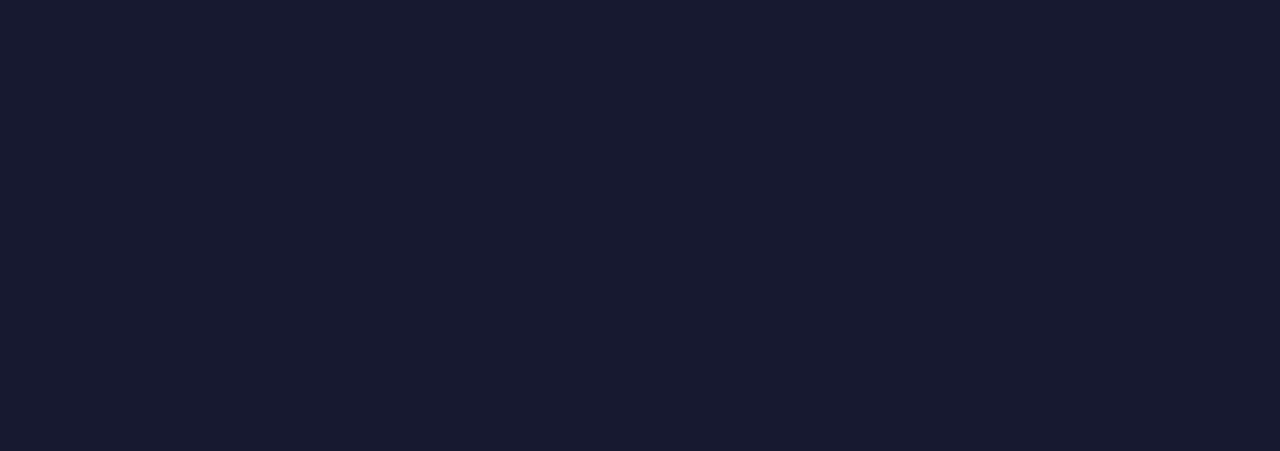
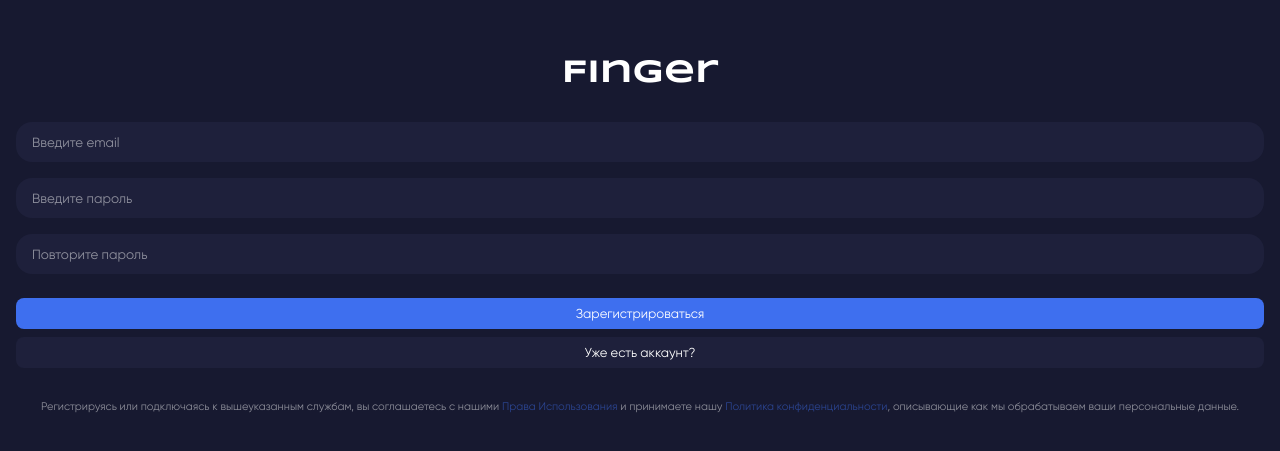
Before and after one commit to dev-kld/finger-client, a Vue app: page /sign-up in a window 1280 px wide. Before the commit this address had no page. Shown: the part 165-616 px from the top of the page. Built offline with nearby package versions, Linux system fonts and the light colour scheme.

Commit message:
feat: sign up page

```diff
--- /dev/null
+++ b/src/assets/styles/components/auth.scss
@@ -0,0 +1,55 @@
+.auth {
+    min-height: 100vh;
+    display: flex;
+    align-items: center;
+
+    &__wrapper {
+        display: flex;
+        align-items: center;
+    }
+
+    &__logo {
+        text-align: center;
+    }
+
+    &__form {
+        margin-top: 32px;
+    }
+
+    &__privacy {
+        opacity: 0.5;
+        text-align: center;
+        font-size: 11px;
+        margin-top: 32px;
+
+        a {
+            color: var(--color-primary);
+        }
+    }
+}
+
+.auth-fields {
+    &__item {
+        &:not(:last-child) {
+            margin-bottom: 16px;
+        }
+    }
+
+    &__reset-password {
+        display: flex;
+        justify-content: flex-end;
+        font-size: 13px;
+        opacity: 0.5;
+        margin-top: 8px;
+    }
+}
+
+.auth-actions {
+    margin-top: 24px;
+
+    &__button {
+        &:not(:last-child) {
+            margin-bottom: 8px;
+        }
+    }
+}
--- a/src/router/index.ts
+++ b/src/router/index.ts
@@ -4,9 +4,14 @@ const router = createRouter({
     history: createWebHistory(import.meta.env.BASE_URL),
     routes: [
         {
-            path: '/login',
-            name: 'Login',
-            component: () => import('~/views/LoginView.vue')
+            path: '/sign-in',
+            name: 'SignIn',
+            component: () => import('~/views/SignInView.vue')
+        },
+        {
+            path: '/sign-up',
+            name: 'SignUp',
+            component: () => import('~/views/SignUpView.vue')
         }
     ]
 });
--- a/src/views/LoginView.vue
+++ /dev/null
@@ -1,75 +0,0 @@
-<template>
-    <div class="login">
-        <div class="container">
-            <BaseLogo class="login__logo" />
-
-            <form class="login__form">
-                <div class="login-fields">
-                    <BaseInput placeholder="Введите email" class="login-fields__item" />
-                    <div class="login-fields__item">
-                        <BaseInput placeholder="Введите пароль" />
-                        <RouterLink to="/" class="login-fields__reset-password">Забыли пароль?</RouterLink>
-                    </div>
-                </div>
-
-                <div class="login-actions">
-                    <BaseButton expanded type="primary" class="login-actions__button">Войти</BaseButton>
-                    <BaseButton expanded type="secondary" class="login-actions__button">Зарегистрироваться</BaseButton>
-                </div>
-            </form>
-        </div>
-    </div>
-</template>
-
-<script lang="ts" setup>
-import BaseLogo from '~/components/Base/BaseLogo.vue';
-import BaseButton from '~/components/Base/BaseButton.vue';
-import BaseInput from '~/components/Base/BaseInput.vue';
-</script>
-
-<style lang="scss">
-.login {
-    min-height: 100vh;
-    display: flex;
-    align-items: center;
-
-    &__wrapper {
-        display: flex;
-        align-items: center;
-    }
-
-    &__logo {
-        text-align: center;
-    }
-
-    &__form {
-        margin-top: 32px;
-    }
-}
-
-.login-fields {
-    &__item {
-        &:not(:last-child) {
-            margin-bottom: 16px;
-        }
-    }
-
-    &__reset-password {
-        display: flex;
-        justify-content: flex-end;
-        font-size: 13px;
-        opacity: 0.5;
-        margin-top: 8px;
-    }
-}
-
-.login-actions {
-    margin-top: 24px;
-
-    &__button {
-        &:not(:last-child) {
-            margin-bottom: 8px;
-        }
-    }
-}
-</style>
--- /dev/null
+++ b/src/views/SignInView.vue
@@ -0,0 +1,32 @@
+<template>
+    <div class="auth">
+        <div class="container">
+            <BaseLogo class="auth__logo" />
+
+            <form class="auth__form">
+                <div class="auth-fields">
+                    <BaseInput placeholder="Введите email" class="auth-fields__item" />
+                    <div class="auth-fields__item">
+                        <BaseInput placeholder="Введите пароль" />
+                        <RouterLink to="/" class="auth-fields__reset-password">Забыли пароль?</RouterLink>
+                    </div>
+                </div>
+
+                <div class="auth-actions">
+                    <BaseButton expanded type="primary" class="auth-actions__button">Войти</BaseButton>
+                    <BaseButton expanded type="secondary" class="auth-actions__button">Зарегистрироваться</BaseButton>
+                </div>
+            </form>
+        </div>
+    </div>
+</template>
+
+<script lang="ts" setup>
+import BaseLogo from '~/components/Base/BaseLogo.vue';
+import BaseButton from '~/components/Base/BaseButton.vue';
+import BaseInput from '~/components/Base/BaseInput.vue';
+</script>
+
+<style lang="scss">
+@import '~/assets/styles/components/auth.scss';
+</style>
--- /dev/null
+++ b/src/views/SignUpView.vue
@@ -0,0 +1,35 @@
+<template>
+    <div class="auth">
+        <div class="container">
+            <BaseLogo class="auth__logo" />
+
+            <form class="auth__form">
+                <div class="auth-fields">
+                    <BaseInput placeholder="Введите email" class="auth-fields__item" />
+                    <BaseInput placeholder="Введите пароль" class="auth-fields__item" />
+                    <BaseInput placeholder="Повторите пароль" class="auth-fields__item" />
+                </div>
+
+                <div class="auth-actions">
+                    <BaseButton expanded type="primary" class="auth-actions__button">Зарегистрироваться</BaseButton>
+                    <BaseButton expanded type="secondary" class="auth-actions__button">Уже есть аккаунт?</BaseButton>
+                </div>
+            </form>
+
+            <p class="auth__privacy">
+                Регистрируясь или подключаясь к вышеуказанным службам, вы соглашаетесь с нашими <a href="#">Права Использования</a> и
+                принимаете нашу <a href="#">Политика конфиденциальности</a>, описывающие как мы обрабатываем ваши персональные данные.
+            </p>
+        </div>
+    </div>
+</template>
+
+<script lang="ts" setup>
+import BaseLogo from '~/components/Base/BaseLogo.vue';
+import BaseButton from '~/components/Base/BaseButton.vue';
+import BaseInput from '~/components/Base/BaseInput.vue';
+</script>
+
+<style lang="scss">
+@import '~/assets/styles/components/auth.scss';
+</style>
```
